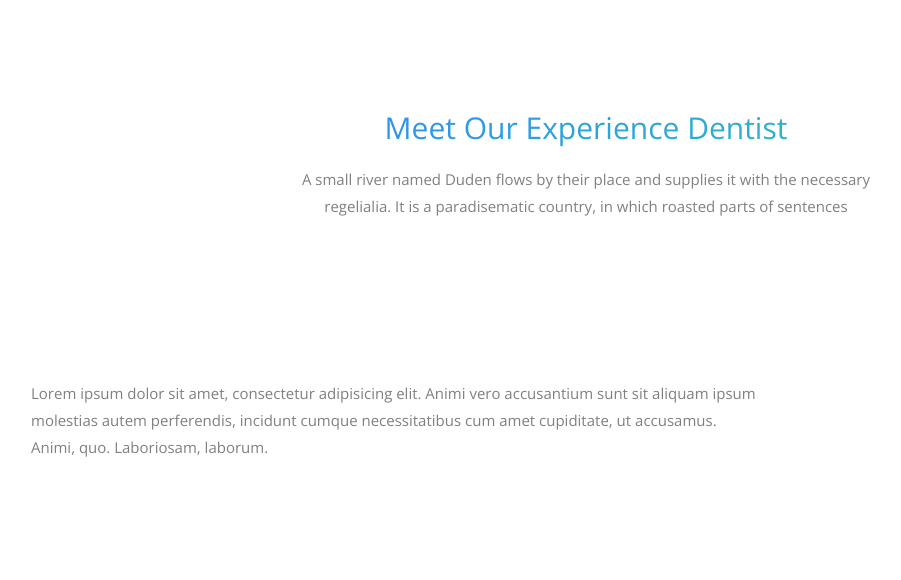
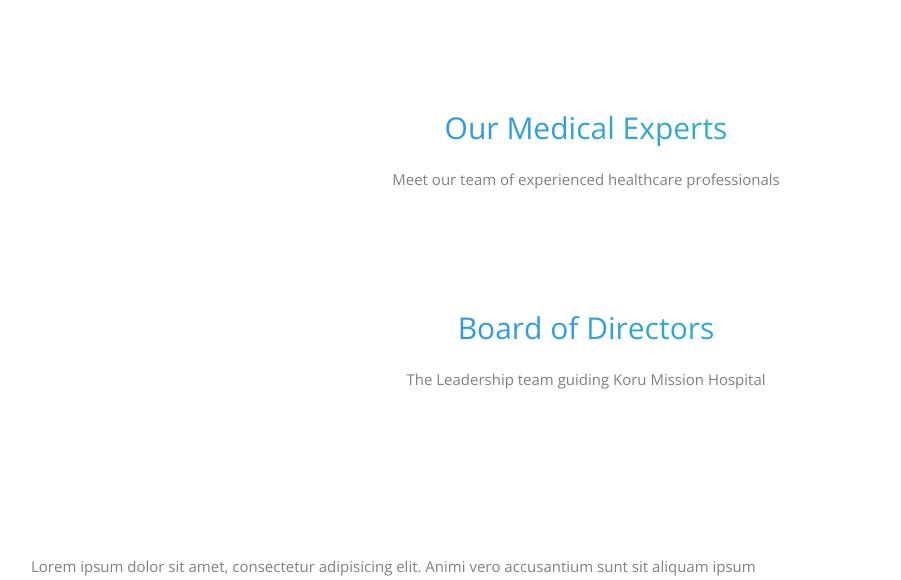
Before and after one commit to andyosyndoh/mission, a Django app: page /team in a window 1280 px wide. Shown: the part 400-980 px from the top of the page, without its empty margins (54-955 px from the left). Run offline with Django 5.2, Linux system fonts and the light colour scheme; data comes from the database, SQL or seed files in the repository; some libraries are stand-ins or nearby versions; some web fonts are replaced.

Commit message:
[update]: add correct linking from doctors to team members

```diff
--- a/templates/doctors.html
+++ b/templates/doctors.html
@@ -23,52 +23,51 @@
   <div class="container">
     <div class="row justify-content-center mb-5 pb-5">
       <div class="col-md-7 text-center heading-section ftco-animate">
-        <h2 class="mb-3">Meet Our Experience Dentist</h2>
+        <h2 class="mb-3">Our Medical Experts</h2>
         <p>
-          A small river named Duden flows by their place and supplies it with
-          the necessary regelialia. It is a paradisematic country, in which
-          roasted parts of sentences
+          Meet our team of experienced healthcare professionals
         </p>
       </div>
     </div>
     <div class="row">
-      {% for doctor in doctors %}
+      {% for member in team_members|dictsort:"member_type" %}
+      {% if member.member_type == 'doctor' %}
       <div class="col-lg-3 col-md-6 d-flex mb-sm-4 ftco-animate">
         <div class="staff">
           <div
             class="img mb-4"
-            style="background-image: url({{ doctor.image.url }});"
+            style="background-image: url({{ member.image.url }});"
           ></div>
           <div class="info text-center">
-            <h3><a href="#">{{ doctor.name }}</a></h3>
-            <span class="position">{{ doctor.position }}</span>
+            <h3><a href="#">{{ member.name }}</a></h3>
+            <span class="position">{{ member.position }}</span>
             <div class="text">
-              <p class="bio-short">{{ doctor.bio|truncatechars:70 }}</p>
-              <p class="bio-full" style="display: none">{{ doctor.bio }}</p>
+              <p class="bio-short">{{ member.bio|truncatechars:70 }}</p>
+              <p class="bio-full" style="display: none">{{ member.bio }}</p>
               <button class="btn btn-link read-more">Read More</button>
               <ul class="ftco-social">
-                {% if doctor.twitter %}
+                {% if member.twitter %}
                 <li class="ftco-animate">
-                  <a href="{{ doctor.twitter }}"
+                  <a href="{{ member.twitter }}" target="_blank"
                     ><span class="icon-twitter"></span
                   ></a>
                 </li>
-                {% endif %} {% if doctor.facebook %}
+                {% endif %} {% if member.facebook %}
                 <li class="ftco-animate">
-                  <a href="{{ doctor.facebook }}"
+                  <a href="{{ member.facebook }}" target="_blank"
                     ><span class="icon-facebook"></span
                   ></a>
                 </li>
-                {% endif %} {% if doctor.instagram %}
+                {% endif %} {% if member.instagram %}
                 <li class="ftco-animate">
-                  <a href="{{ doctor.instagram }}"
+                  <a href="{{ member.instagram }}" target="_blank"
                     ><span class="icon-instagram"></span
                   ></a>
                 </li>
-                {% endif %} {% if doctor.google_plus %}
+                {% endif %} {% if member.linkedin %}
                 <li class="ftco-animate">
-                  <a href="{{ doctor.google_plus }}"
-                    ><span class="icon-google-plus"></span
+                  <a href="{{ member.linkedin }}" target="_blank"
+                    ><span class="icon-linkedin"></span
                   ></a>
                 </li>
                 {% endif %}
@@ -77,8 +76,69 @@
           </div>
         </div>
       </div>
+      {% endif %}
       {% endfor %}
     </div>
+
+    <div class="row justify-content-center mb-5 pb-5">
+      <div class="col-md-7 text-center heading-section ftco-animate">
+        <h2 class="mb-3">Board of Directors</h2>
+        <p>
+          The Leadership team guiding Koru Mission Hospital
+        </p>
+      </div>
+    </div>
+    <div class="row">
+      {% for member in team_members %}
+      {% if member.member_type == 'board' %}
+      <div class="col-lg-3 col-md-6 d-flex mb-sm-4 ftco-animate">
+        <div class="staff">
+          <div
+            class="img mb-4"
+            style="background-image: url({{ member.image.url }});"
+          ></div>
+          <div class="info text-center">
+            <h3><a href="#">{{ member.name }}</a></h3>
+            <span class="position">{{ member.position }}</span>
+            <div class="text">
+              <p class="bio-short">{{ member.bio|truncatechars:70 }}</p>
+              <p class="bio-full" style="display: none">{{ member.bio }}</p>
+              <button class="btn btn-link read-more">Read More</button>
+              <ul class="ftco-social">
+                {% if member.twitter %}
+                <li class="ftco-animate">
+                  <a href="{{ member.twitter }}" target="_blank"
+                    ><span class="icon-twitter"></span
+                  ></a>
+                </li>
+                {% endif %} {% if member.facebook %}
+                <li class="ftco-animate">
+                  <a href="{{ member.facebook }}" target="_blank"
+                    ><span class="icon-facebook"></span
+                  ></a>
+                </li>
+                {% endif %} {% if member.instagram %}
+                <li class="ftco-animate">
+                  <a href="{{ member.instagram }}" target="_blank"
+                    ><span class="icon-instagram"></span
+                  ></a>
+                </li>
+                {% endif %} {% if member.linkedin %}
+                <li class="ftco-animate">
+                  <a href="{{ member.linkedin }}" target="_blank"
+                    ><span class="icon-linkedin"></span
+                  ></a>
+                </li>
+                {% endif %}
+              </ul>
+            </div>
+          </div>
+        </div>
+      </div>
+      {% endif %}
+      {% endfor %}
+    </div>
+
     <div class="row mt-5 justify-conten-center">
       <div class="col-md-8 ftco-animate">
         <p>
```
